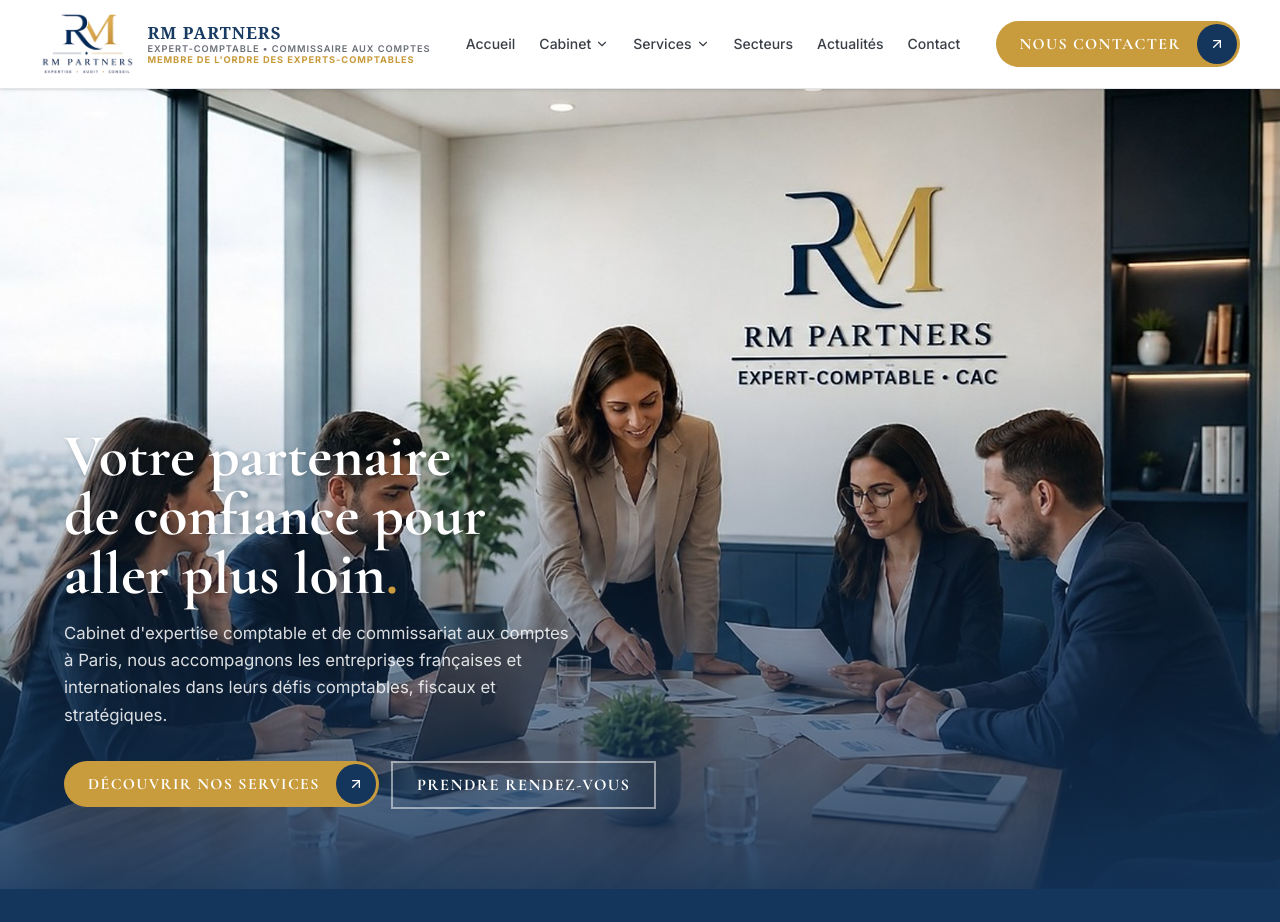
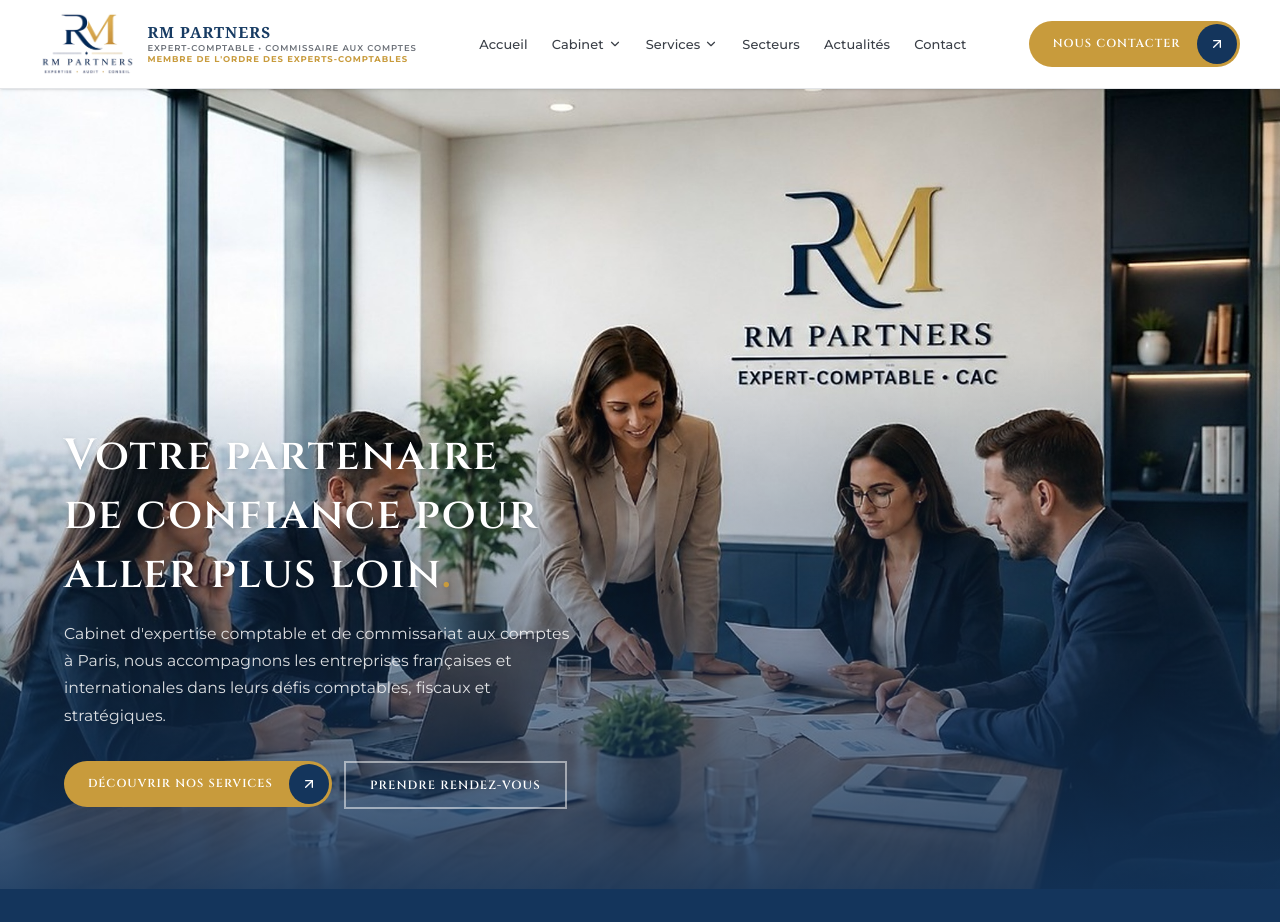
Before and after one commit to Amine-Regragui/RM-PARTNERS, a React (Vite) app: page / in a window 1280 px wide. Shown: the top 922 px of the page. Built offline with nearby package versions, Linux system fonts and the light colour scheme; a web font is replaced by a local one.

Commit message:
Update index.css

```diff
--- a/src/index.css
+++ b/src/index.css
@@ -1,6 +1,7 @@
-/* Police du logo (titres, chiffres clés, boutons) — même service Google Fonts
-   que la police Inter déjà chargée dans index.html. Doit rester en tête de fichier. */
-@import url("https://fonts.googleapis.com/css2?family=Cormorant+Garamond:wght@500;600;700&display=swap");
+/* Polices de l'identité RM PARTNERS (Cinzel, Cormorant Garamond, Montserrat),
+   chargées depuis Google Fonts comme la police Inter déjà appelée dans index.html.
+   Cet @import doit rester la toute première ligne du fichier. */
+@import url("https://fonts.googleapis.com/css2?family=Cinzel:wght@500;600;700&family=Cormorant+Garamond:ital,wght@0,500;0,600;0,700;1,500&family=Montserrat:wght@400;500;600;700&display=swap");
 @import "tailwindcss";
 
 /* ------------------------------------------------------------------
@@ -45,7 +46,7 @@
   --color-sidebar-ring: #c89b3c;
 
   --radius: 0.25rem;
-  --font-sans: "Inter", ui-sans-serif, system-ui, sans-serif;
+  --font-sans: "Montserrat", "Inter", ui-sans-serif, system-ui, sans-serif;
   --font-script: "Mrs Saint Delafield", cursive;
 }
 
@@ -115,50 +116,65 @@
 @import "./styles/motion.css";
 
 /* ==================================================================
-   TYPOGRAPHIE — harmonisation avec le logo RM PARTNERS
+   TYPOGRAPHIE — identité RM PARTNERS
 
-   Le logo utilise une capitale romaine classique à fort contraste
-   (empattements fins, pleins et déliés marqués, capitales espacées).
-   Cormorant Garamond en est la police web la plus proche.
+   Cinzel ............ titres principaux (h1, h2), chiffres clés, boutons,
+                       initiales : capitales romaines, comme « RM PARTNERS ».
+   Cormorant Garamond  sous-titres (h3, h4), citations des témoignages.
+   Montserrat ........ paragraphes, menus, formulaires, petites mentions.
 
-   - Titres, chiffres clés, initiales de l'équipe et boutons : Cormorant Garamond.
-   - Texte courant, menus, formulaires et petites mentions en capitales :
-     Inter, inchangé (comme la ligne « EXPERTISE • AUDIT • CONSEIL » du logo).
-   Couleurs, logo et configuration : inchangés.
+   Seuls les polices, tailles, graisses, interlettrages et interlignes
+   sont définis ici : ni contenu, ni structure, ni couleurs.
 ================================================================== */
 :root {
-  --font-display: "Cormorant Garamond", Garamond, "Times New Roman", Georgia, serif;
+  --font-title: "Cinzel", "Trajan Pro", Georgia, "Times New Roman", serif;
+  --font-elegant: "Cormorant Garamond", Garamond, Georgia, "Times New Roman", serif;
 }
 
-/* Titres — dans @layer base : les classes posées dans les pages
-   (font-semibold, leading-tight, tracking-…, tailles) gardent la priorité. */
 @layer base {
+  /* Texte courant : Montserrat. Taille optique légèrement réduite (≈ -6 %)
+     car Montserrat est plus large qu'Inter : les blocs gardent leur mise en page. */
+  body {
+    font-size-adjust: 0.49;
+    line-height: 1.65;
+    letter-spacing: 0.005em;
+  }
+  p {
+    line-height: 1.7;
+  }
+
+  /* Titres principaux : Cinzel. Cinzel est très large (capitales romaines) :
+     sa taille optique est ramenée d'environ 15 % pour garder la même hiérarchie
+     sans débordement, avec un interlettrage aéré comme dans le logo. */
   h1,
-  h2,
+  h2 {
+    font-family: var(--font-title);
+    font-size-adjust: 0.425;
+    letter-spacing: 0.03em;
+    line-height: 1.25;
+    text-wrap: balance;
+  }
+
+  /* Sous-titres : Cormorant Garamond, élégant et lisible en minuscules. */
   h3,
   h4 {
-    font-family: var(--font-display);
-    font-weight: 700;
-    letter-spacing: 0.005em;
-    line-height: 1.15;
+    font-family: var(--font-elegant);
+    font-size-adjust: 0.45;
+    letter-spacing: 0.01em;
+    line-height: 1.25;
     font-variant-numeric: lining-nums;
     text-wrap: balance;
-    /* Cormorant a un œil plus petit qu'Inter : on aligne sa taille optique
-       (≈ +12 %) pour garder la même présence et la même hiérarchie. */
-    font-size-adjust: 0.45;
   }
-  h3,
-  h4 {
-    letter-spacing: 0.01em;
-  }
-  /* Petits intertitres en capitales espacées (pied de page…) : restent en Inter. */
+
+  /* Petits intertitres en capitales espacées (pied de page…) : Montserrat. */
   :is(h1, h2, h3, h4).uppercase {
     font-family: var(--font-sans);
     font-size-adjust: none;
   }
+
   /* Titres de bannière sans taille déclarée (« Nos services », « Contactez-nous ») :
-     même taille que les autres bannières. Sur mobile, la règle existante
-     de motion.css (1,5 rem) reste prioritaire. */
+     même taille que les autres bannières. Sur mobile, la règle existante de
+     motion.css (1,5 rem) reste prioritaire. */
   .rm-banner-hero h1 {
     font-size: 1.875rem;
   }
@@ -169,40 +185,66 @@
   }
 }
 
-/* Ancien style « display » (Georgia) du titre d'accueil → police du logo */
-.rm-display {
-  font-family: var(--font-display);
+/* Graisses harmonisées : Cinzel se lit mieux en demi-gras qu'en gras plein. */
+h1,
+h2 {
+  font-weight: 600;
+}
+h3,
+h4 {
   font-weight: 700;
-  letter-spacing: 0;
+}
+:is(h1, h2, h3, h4).uppercase {
+  font-weight: 600;
 }
 
-/* Chiffres clés animés (15+, 500+, 98 %…) */
-[data-rm-counter] {
-  font-family: var(--font-display);
-  font-variant-numeric: lining-nums tabular-nums;
-  letter-spacing: 0;
-  font-size-adjust: 0.45;
+/* Grand titre de l'accueil (ancien style Georgia) */
+.rm-display {
+  font-family: var(--font-title);
+  font-weight: 600;
+  letter-spacing: 0.03em;
+  line-height: 1.2;
+  font-size-adjust: 0.425;
 }
 
-/* Initiales des membres de l'équipe (page Équipe) */
-.rm-initial span {
-  font-family: var(--font-display) !important;
-  font-weight: 600 !important;
+/* Surtitres en capitales (« NOS PRESTATIONS », « NOTRE PHILOSOPHIE »…) */
+.rm-eyebrow span {
+  font-family: var(--font-sans);
+  font-weight: 600;
+  letter-spacing: 0.18em;
 }
 
-/* Boutons */
+/* Chiffres clés (15+, 500+, 98 %…) */
+[data-rm-counter] {
+  font-family: var(--font-title);
+  font-weight: 600;
+  letter-spacing: 0.02em;
+  font-variant-numeric: lining-nums tabular-nums;
+  font-size-adjust: 0.425;
+}
+
+/* Initiales des membres de l'équipe */
+.rm-initial span {
+  font-family: var(--font-title) !important;
+  font-weight: 500 !important;
+}
+
+/* Citations des témoignages */
+p.italic {
+  font-family: var(--font-elegant);
+  font-style: italic;
+  font-weight: 500;
+  font-size-adjust: 0.43;
+  line-height: 1.55;
+}
+
+/* Boutons : Cinzel, capitales espacées dans l'esprit du logo */
 [data-slot="button"],
 .rm-arrow-cta,
 button[type="submit"],
 a.border-2.uppercase {
-  font-family: var(--font-display);
-  font-weight: 700;
-  letter-spacing: 0.04em;
-  font-size-adjust: 0.45;
+  font-family: var(--font-title);
+  font-weight: 600;
+  letter-spacing: 0.08em;
+  font-size-adjust: 0.425;
 }
-/* Boutons en capitales (« Nous contacter », « Prendre rendez-vous ») :
-   capitales espacées, dans l'esprit de « RM PARTNERS ». */
-.rm-arrow-cta,
-a.border-2.uppercase {
-  letter-spacing: 0.1em;
-}
```
